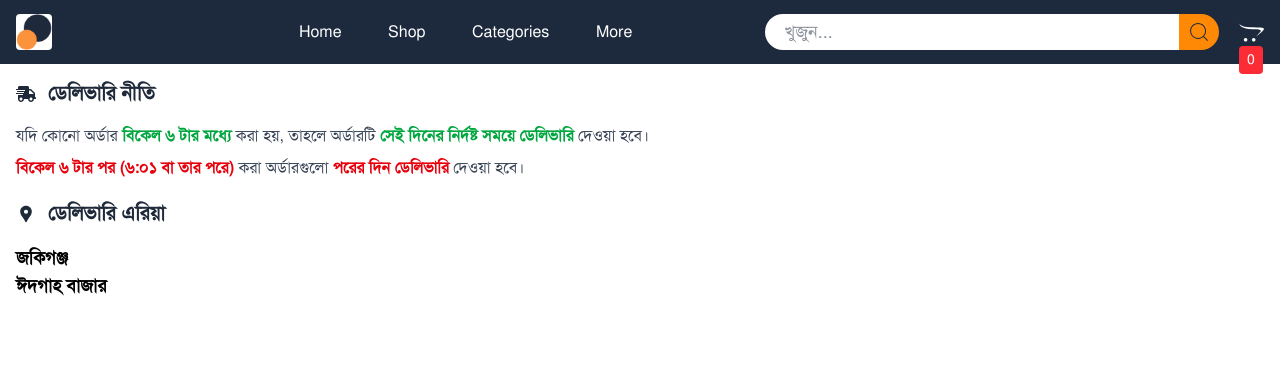
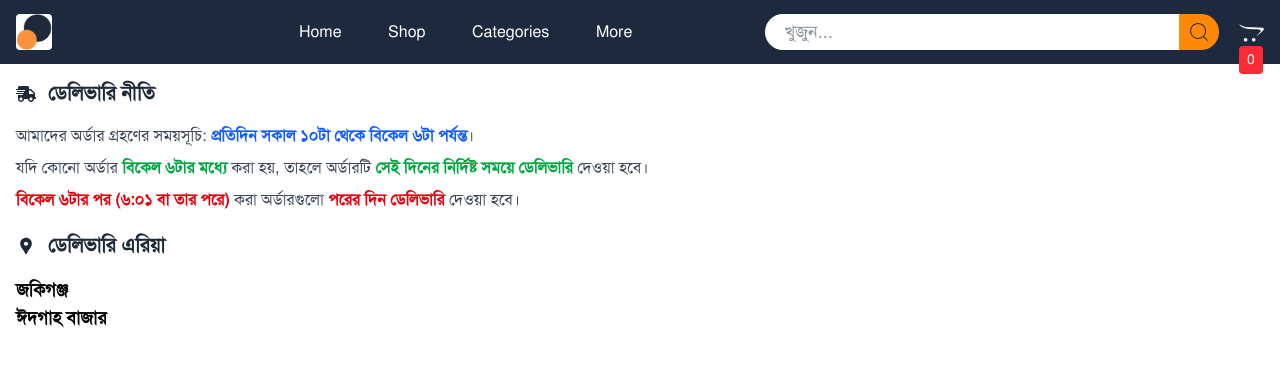
Before and after one commit to saifulalomdev/bazarbhai-client, a React (Vite) app: page /delivery-policy in a window 1280 px wide. Shown: the top 366 px of the page. Built offline with nearby package versions, Linux system fonts and the light colour scheme; no server answers.

Commit message:
now priveci policy updated

```diff
--- a/src/pages/DeliveryPolicy.jsx
+++ b/src/pages/DeliveryPolicy.jsx
@@ -4,17 +4,28 @@ import { MdLocationPin } from "react-icons/md";
 export default function DeliveryPolicy() {
     return (
         <div className="p-4">
-            <h2 className="text-xl font-bold flex gap-3 items-center text-gray-800 mb-4"><FaShippingFast /> ডেলিভারি নীতি</h2>
+            <h2 className="text-xl font-bold flex gap-3 items-center text-gray-800 mb-4">
+                <FaShippingFast /> ডেলিভারি নীতি
+            </h2>
+
             <p className="text-gray-700 mb-2">
-                যদি কোনো অর্ডার <span className="font-semibold text-green-600">বিকেল ৬ টার মধ্যে</span> করা হয়, তাহলে অর্ডারটি <span className="font-semibold text-green-600">সেই দিনের নির্দষ্ট সময়ে ডেলিভারি</span> দেওয়া হবে।
+                আমাদের অর্ডার গ্রহণের সময়সূচি: <span className="font-semibold text-blue-600">প্রতিদিন সকাল ১০টা থেকে বিকেল ৬টা পর্যন্ত</span>।
             </p>
+
+            <p className="text-gray-700 mb-2">
+                যদি কোনো অর্ডার <span className="font-semibold text-green-600">বিকেল ৬টার মধ্যে</span> করা হয়, তাহলে অর্ডারটি <span className="font-semibold text-green-600">সেই দিনের নির্দিষ্ট সময়ে ডেলিভারি</span> দেওয়া হবে।
+            </p>
+
             <p className="text-gray-700">
-                <span className="font-semibold text-red-600">বিকেল ৬ টার পর (৬:০১ বা তার পরে)</span> করা অর্ডারগুলো <span className="font-semibold text-red-600">পরের দিন ডেলিভারি</span> দেওয়া হবে।
+                <span className="font-semibold text-red-600">বিকেল ৬টার পর (৬:০১ বা তার পরে)</span> করা অর্ডারগুলো <span className="font-semibold text-red-600">পরের দিন ডেলিভারি</span> দেওয়া হবে।
             </p>
+
             {/* Delevery area */}
             <h2 className="text-xl mt-5 font-bold flex gap-3 items-center text-gray-800 mb-4">
                 <MdLocationPin />  ডেলিভারি এরিয়া
             </h2>
+
+            {/* deliver area */}
             <ol className="list-inside ">
                 <h1 className="text-lg font-bold" >জকিগঞ্জ</h1>
                 <h1 className="text-lg font-bold" >ঈদগাহ বাজার</h1>
--- a/src/pages/PrivecyPolicy.jsx
+++ b/src/pages/PrivecyPolicy.jsx
@@ -2,7 +2,7 @@ import { Link } from 'react-router-dom'
 
 export default function PrivecyPolicy() {
     return (
-        <div className="p-4 max-w-3xl mx-auto my-8">
+        <div className="p-4 max-w-3xl mx-auto">
             <h2 className="text-2xl font-bold text-gray-800 mb-4">🔒 গোপনীয়তা নীতি</h2>
 
             <p className="text-gray-700 mb-4">
```
